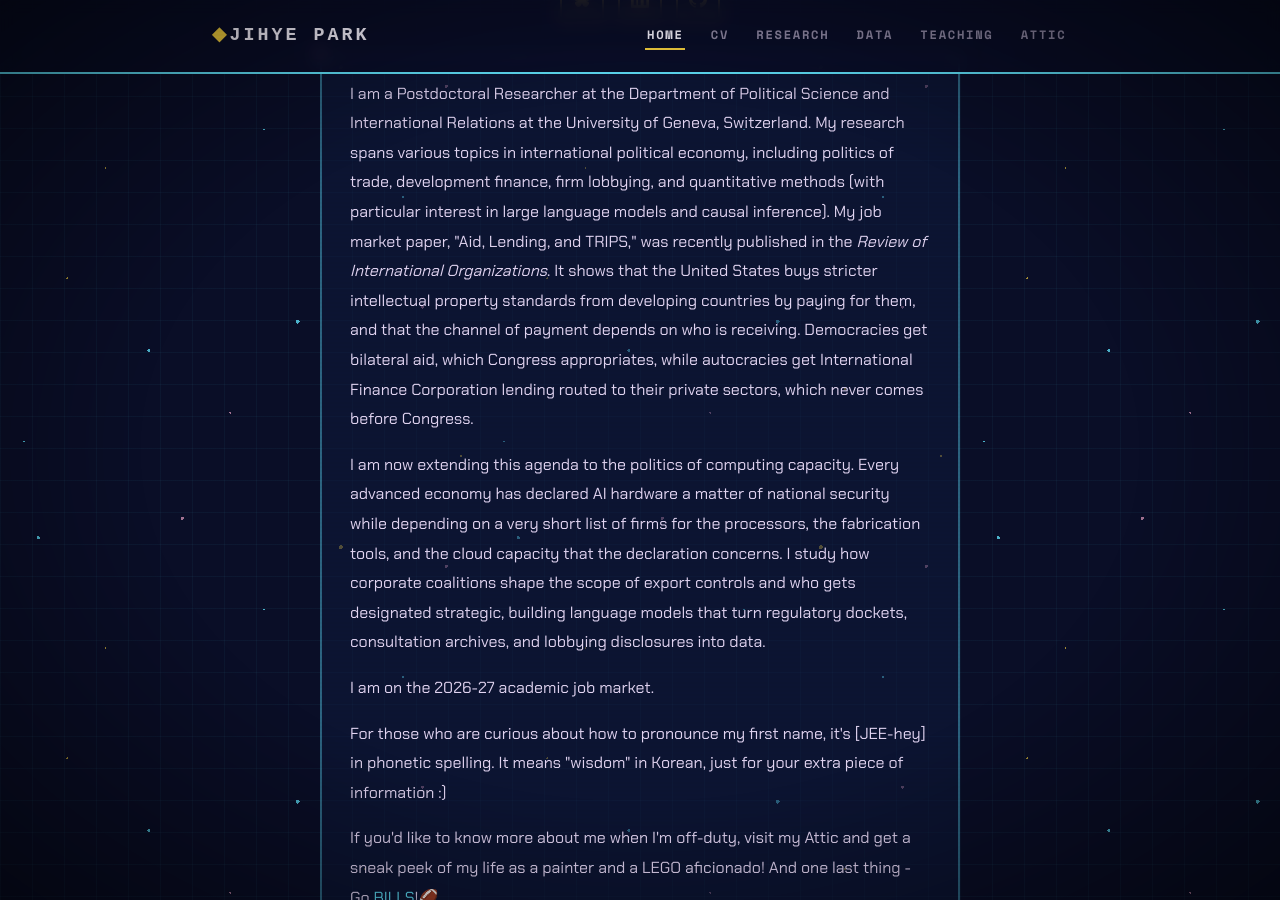
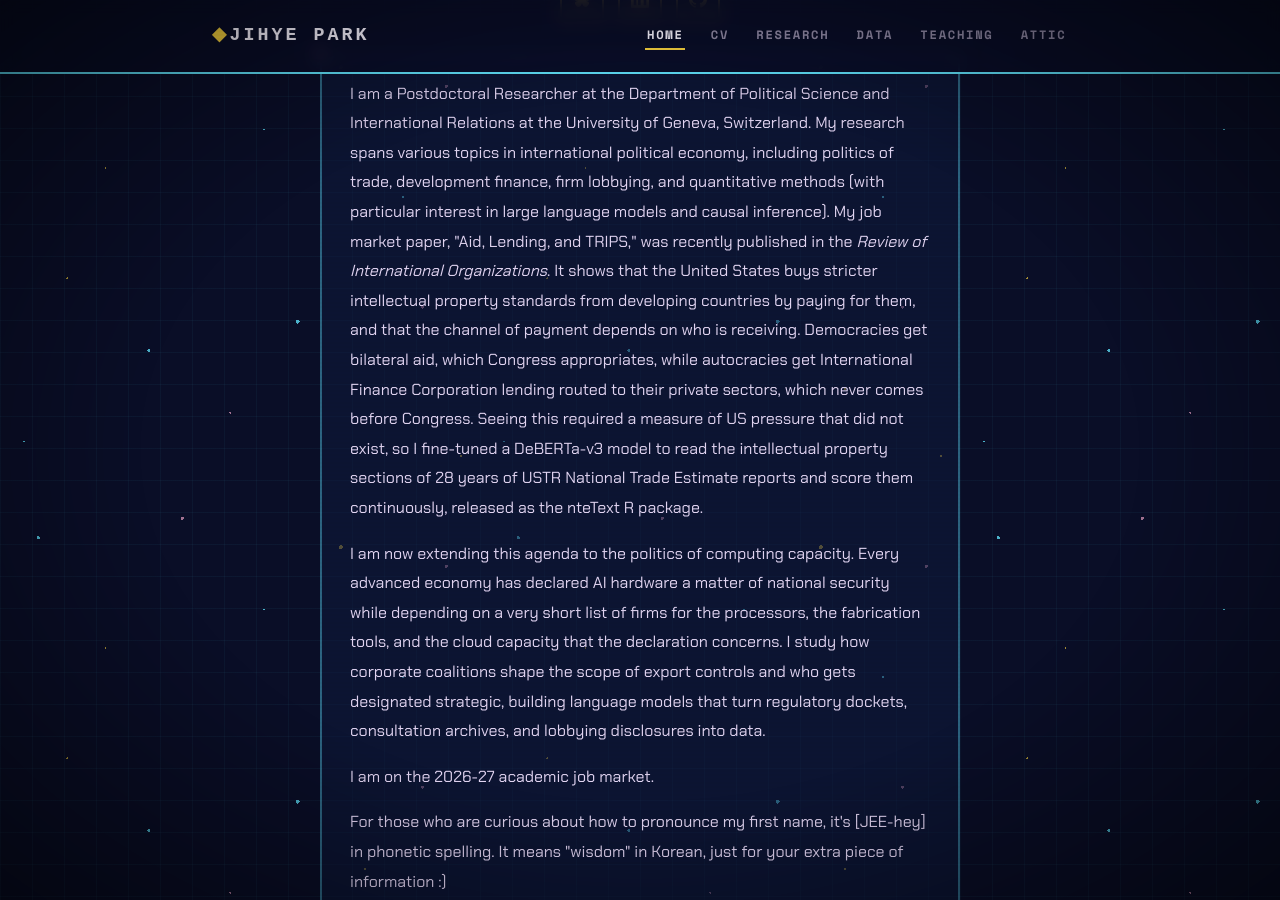
Before and after one commit to jacqpark/jacqpark.github.io, a Jekyll site: the page built from index.md, in a window 1280 px wide and 900 px high, scrolled down 523 px. Built offline with Jekyll 4.4.1, drawn with Linux system fonts in a browser that asks for light colours; some web fonts are replaced.

Commit message:
Add DeBERTa measure to bio

```diff
--- a/index.md
+++ b/index.md
@@ -27,7 +27,7 @@ theme: navy
 
 <div class="home-bio">
   <!-- UPDATE: Replace this placeholder with your actual bio -->
-  <p> I am a Postdoctoral Researcher at the Department of Political Science and International Relations at the University of Geneva, Switzerland. My research spans various topics in international political economy, including politics of trade, development finance, firm lobbying, and quantitative methods (with particular interest in large language models and causal inference). My job market paper, "Aid, Lending, and TRIPS," was recently published in the <em>Review of International Organizations</em>. It shows that the United States buys stricter intellectual property standards from developing countries by paying for them, and that the channel of payment depends on who is receiving. Democracies get bilateral aid, which Congress appropriates, while autocracies get International Finance Corporation lending routed to their private sectors, which never comes before Congress. </p>
+  <p> I am a Postdoctoral Researcher at the Department of Political Science and International Relations at the University of Geneva, Switzerland. My research spans various topics in international political economy, including politics of trade, development finance, firm lobbying, and quantitative methods (with particular interest in large language models and causal inference). My job market paper, "Aid, Lending, and TRIPS," was recently published in the <em>Review of International Organizations</em>. It shows that the United States buys stricter intellectual property standards from developing countries by paying for them, and that the channel of payment depends on who is receiving. Democracies get bilateral aid, which Congress appropriates, while autocracies get International Finance Corporation lending routed to their private sectors, which never comes before Congress. Seeing this required a measure of US pressure that did not exist, so I fine-tuned a DeBERTa-v3 model to read the intellectual property sections of 28 years of USTR National Trade Estimate reports and score them continuously, released as the nteText R package. </p>
 
   <p> I am now extending this agenda to the politics of computing capacity. Every advanced economy has declared AI hardware a matter of national security while depending on a very short list of firms for the processors, the fabrication tools, and the cloud capacity that the declaration concerns. I study how corporate coalitions shape the scope of export controls and who gets designated strategic, building language models that turn regulatory dockets, consultation archives, and lobbying disclosures into data. </p>
 
```
